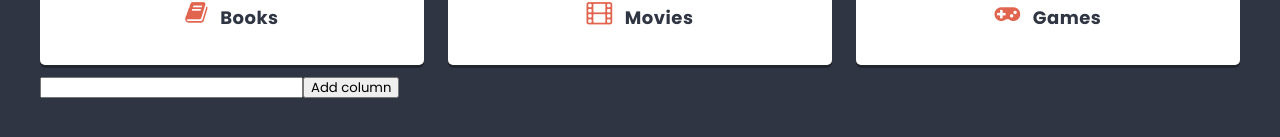
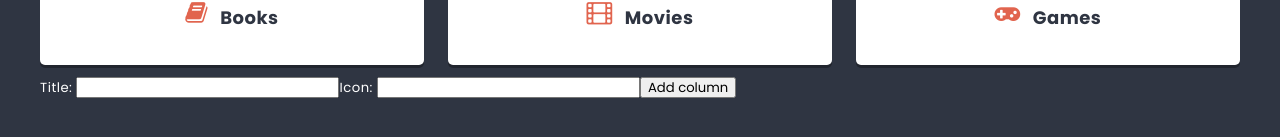
Before and after one commit to Efflerek/react-app, a React (Create React App) app: page / in a window 1280 px wide. Shown: the part 555-692 px from the top of the page. Built offline with nearby package versions, Linux system fonts and the light colour scheme.

Commit message:
ColumnForm and List Updated

```diff
--- a/src/components/ColumnForm/ColumnForm.js
+++ b/src/components/ColumnForm/ColumnForm.js
@@ -1,18 +1,24 @@
+import styles from './ColumnForm.module.scss';
 import { useState } from 'react';
 
 const ColumnForm = props => {
-    const [value, setValue] = useState('');
+    const [title, setTitle] = useState('');
+    const [icon, setIcon] = useState('');
+
     const handleSubmit = e => {
-        e.preventDefault();
-        props.action({ title: value });
-        setValue('');
-    };
+      e.preventDefault();
+      props.action({ title: title, icon: icon });
+      setTitle('');
+      setIcon('');
+};
 
 	return (
-        <form onSubmit={handleSubmit}>
-            <input type="text" value={value} onChange={e => setValue(e.target.value)} />
-            <button>Add column</button>
-        </form>
+<form onSubmit={handleSubmit}>
+Title: <input type="text" value={title} onChange={e => setTitle(e.target.value)} />
+Icon: <input type="text" value={icon} onChange={e => setIcon(e.target.value)} />
+<button>Add column</button>
+</form>
+
 	);
 };
 
```
